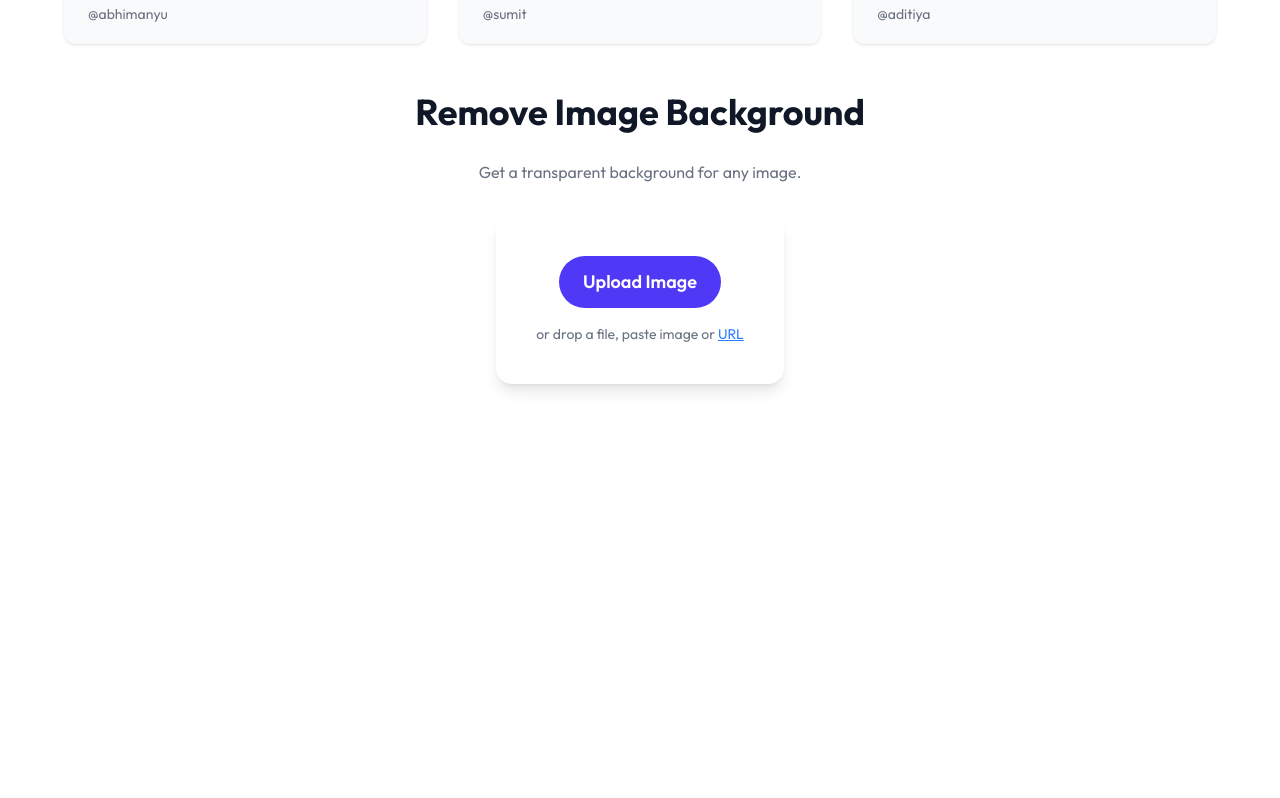
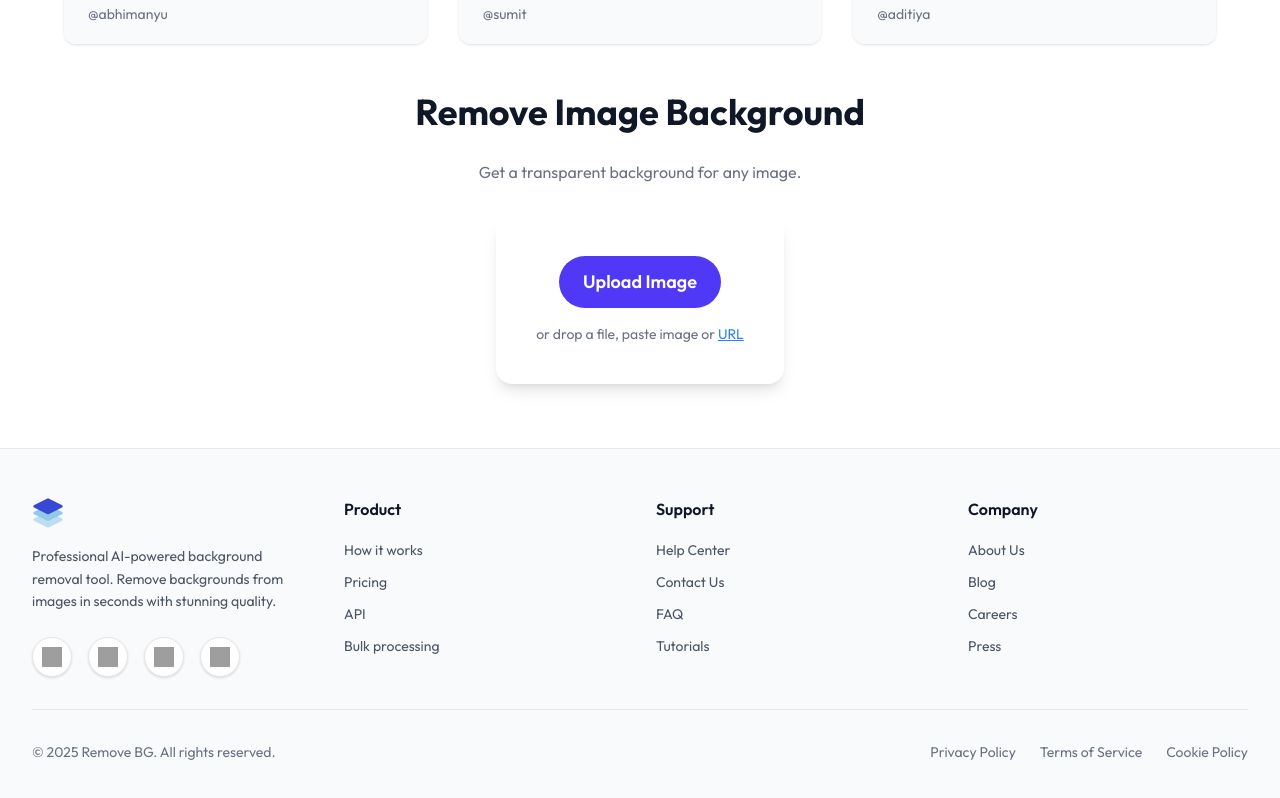
Before and after one commit to manishsahanidev/remove.bg, a React (Vite) app in the folder client/: page / in a window 1280 px wide. Shown: the part 2836-3634 px from the top of the page. Before the commit the page ends 3284 px from the top, so only its background shows below. Built offline with nearby package versions, Linux system fonts and the light colour scheme; grey boxes are pictures that could not be loaded.

Commit message:
feat(client): create Footer component with social links and integrate into App

```diff
--- a/client/src/App.jsx
+++ b/client/src/App.jsx
@@ -1,3 +1,4 @@
+import Footer from "./components/Footer";
 import { Menubar } from "./components/Menubar";
 import Home from "./pages/Home";
 
@@ -6,6 +7,7 @@
     <div className="">
       <Menubar />
       <Home />
+      <Footer/>
     </div>
   );
 };
--- a/client/src/assets/assets.js
+++ b/client/src/assets/assets.js
@@ -78,3 +78,22 @@
     handle: "@aditiya",
   }
 ];
+
+export const FOOTER_CONSTANT = [
+  {
+    url: "https://facebook.com",
+    logo: "https://upload.wikimedia.org/wikipedia/commons/5/51/Facebook_f_logo_%282019%29.svg"
+  },
+  {
+    url: "https://instagram.com",
+    logo: "https://upload.wikimedia.org/wikipedia/commons/a/a5/Instagram_icon.png"
+  },
+  {
+    url: "https://twitter.com",
+    logo: "https://upload.wikimedia.org/wikipedia/commons/thumb/c/ce/X_logo_2023.svg/260px-X_logo_2023.svg.png"
+  },
+  {
+    url: "https://linkedin.com",
+    logo: "https://upload.wikimedia.org/wikipedia/commons/8/81/LinkedIn_icon.svg"
+  }
+];
--- /dev/null
+++ b/client/src/components/Footer.jsx
@@ -0,0 +1,106 @@
+import { assets, FOOTER_CONSTANT } from "../assets/assets";
+
+const Footer = () => {
+  const currentYear = new Date().getFullYear();
+
+  return (
+    <footer className="bg-gray-50 border-t border-gray-200">
+      <div className="max-w-7xl mx-auto px-4 sm:px-6 lg:px-8 py-12">
+        {/* Main Footer Content */}
+        <div className="grid grid-cols-1 md:grid-cols-4 gap-8 mb-8">
+          {/* Brand Section */}
+          <div className="md:col-span-1">
+            <div className="flex items-center mb-4">
+              <img
+                src={assets.logo}
+                alt="Remove BG Logo"
+                className="h-8 w-auto"
+              />
+            </div>
+            <p className="text-gray-600 text-sm leading-relaxed mb-6">
+              Professional AI-powered background removal tool.
+              Remove backgrounds from images in seconds with stunning quality.
+            </p>
+
+            {/* Social Links */}
+            <div className="flex space-x-4">
+              {FOOTER_CONSTANT.map((social, index) => (
+                <a
+                  key={index}
+                  href={social.url}
+                  target="_blank"
+                  rel="noopener noreferrer"
+                  className="w-10 h-10 bg-white rounded-full flex items-center justify-center hover:bg-gray-100 transition-colors duration-200 shadow-sm border border-gray-200 group"
+                >
+                  <img
+                    src={social.logo}
+                    alt={"Social Icon"}
+                    className="w-5 h-5 group-hover:scale-110 transition-transform duration-200"
+                  />
+                </a>
+              ))}
+            </div>
+          </div>
+
+          {/* Product Links */}
+          <div>
+            <h3 className="font-semibold text-gray-900 mb-4">Product</h3>
+            <ul className="space-y-2">
+              <li><a href="#" className="text-gray-600 hover:text-gray-900 text-sm transition-colors">How it works</a></li>
+              <li><a href="#" className="text-gray-600 hover:text-gray-900 text-sm transition-colors">Pricing</a></li>
+              <li><a href="#" className="text-gray-600 hover:text-gray-900 text-sm transition-colors">API</a></li>
+              <li><a href="#" className="text-gray-600 hover:text-gray-900 text-sm transition-colors">Bulk processing</a></li>
+            </ul>
+          </div>
+
+          {/* Support Links */}
+          <div>
+            <h3 className="font-semibold text-gray-900 mb-4">Support</h3>
+            <ul className="space-y-2">
+              <li><a href="#" className="text-gray-600 hover:text-gray-900 text-sm transition-colors">Help Center</a></li>
+              <li><a href="#" className="text-gray-600 hover:text-gray-900 text-sm transition-colors">Contact Us</a></li>
+              <li><a href="#" className="text-gray-600 hover:text-gray-900 text-sm transition-colors">FAQ</a></li>
+              <li><a href="#" className="text-gray-600 hover:text-gray-900 text-sm transition-colors">Tutorials</a></li>
+            </ul>
+          </div>
+
+          {/* Company Links */}
+          <div>
+            <h3 className="font-semibold text-gray-900 mb-4">Company</h3>
+            <ul className="space-y-2">
+              <li><a href="#" className="text-gray-600 hover:text-gray-900 text-sm transition-colors">About Us</a></li>
+              <li><a href="#" className="text-gray-600 hover:text-gray-900 text-sm transition-colors">Blog</a></li>
+              <li><a href="#" className="text-gray-600 hover:text-gray-900 text-sm transition-colors">Careers</a></li>
+              <li><a href="#" className="text-gray-600 hover:text-gray-900 text-sm transition-colors">Press</a></li>
+            </ul>
+          </div>
+        </div>
+
+        {/* Divider */}
+        <div className="border-t border-gray-200 pt-8">
+          <div className="flex flex-col md:flex-row justify-between items-center">
+            {/* Copyright */}
+            <p className="text-gray-500 text-sm">
+              © {currentYear} Remove BG. All rights reserved.
+            </p>
+
+            {/* Legal Links */}
+            <div className="flex space-x-6 mt-4 md:mt-0">
+              <a href="#" className="text-gray-500 hover:text-gray-700 text-sm transition-colors">
+                Privacy Policy
+              </a>
+              <a href="#" className="text-gray-500 hover:text-gray-700 text-sm transition-colors">
+                Terms of Service
+              </a>
+              <a href="#" className="text-gray-500 hover:text-gray-700 text-sm transition-colors">
+                Cookie Policy
+              </a>
+            </div>
+          </div>
+        </div>
+      </div>
+    </footer>
+  );
+};
+
+export default Footer;
```
